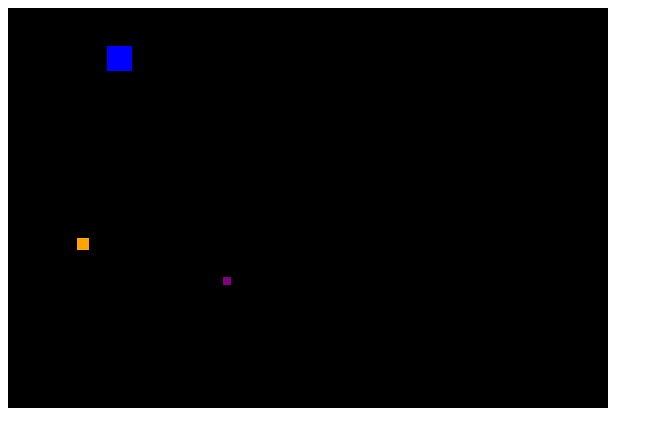
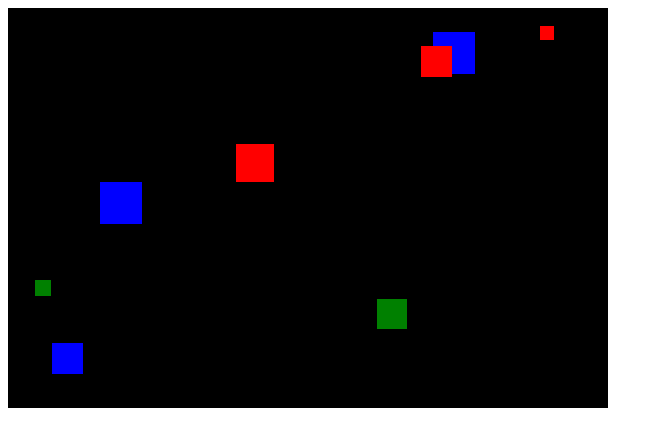
Before and after one commit to Jakecarn113/box_test, a plain HTML site: page index.html in a window 1280 px wide. Shown: the whole page, without its empty margins (0-663 px from the left). Drawn offline with Linux system fonts and the light colour scheme.

Commit message:
add game settins

```diff
--- a/index.html
+++ b/index.html
@@ -2,44 +2,47 @@
 <!DOCTYPE html>
 <html>
 <head>
-  <title>Circle Test</title>
+  <title>boxes</title>
   <style type="text/css">
-    canvas{
+    canvas {
       background-color: black;
     }
   </style>
 </head>
 <body>
-  <canvas id="canvas" height="400" width="600"></canvas>
+<canvas id="canvas" width="600" height="400"></canvas>
 
 <script type="text/javascript">
   var canvas = document.getElementById("canvas");
   var context = canvas.getContext("2d");
-    var maxSize = 40;
-    var colors = ["green","blue","red","purple","orange","yellow"]
-    var Maxdur = 100;
+  var colors = ["red","green","blue","black"];
   var boxes = [];
-    function createBox(){
+  var gameSettings = {
+    maxSize: 40,
+    maxDuration: 100,
+    numberOfBoxes: 10
+  }
+  function randomNum(n) {
+    return Math.floor(Math.random() * n);
+  }
+  function createBox() {
     return {
-        x: randomNum(canvas.width - maxSize),
-        y: randomNum(canvas.height - maxSize),
-        size: randomNum(maxSize) + 5,
+      x: randomNum(canvas.width - gameSettings.maxSize),
+      y: randomNum(canvas.height - gameSettings.maxSize),
+      size: randomNum(gameSettings.maxSize) + 10,
       color: colors[randomNum(colors.length)],
-        duration: randomNum(Maxdur) + 10
+      duration: randomNum(gameSettings.maxDuration) + 10
     }
   }
-    function randomNum(n){
-      return Math.floor(Math.random() * n);
-    }
-    function createBoxes(n){
-      for(i=0; i<n; i++){
+  function createBoxes(n) {
+    for (i = 0; i < n; i++) {
       boxes.push(createBox());
     }
   }
-    function drawBoxes(){
-      for(i=0; i<boxes.length; i++){
+  function drawBoxes() {
+    for (i = 0; i < boxes.length; i++) {
       context.fillStyle = boxes[i].color;
-        context.fillRect(boxes[i].x,boxes[i].y,boxes[i].size,boxes[i].size)
+      context.fillRect(boxes[i].x,boxes[i].y,boxes[i].size,boxes[i].size);
     }
   }
   function reduceDuration() {
@@ -50,15 +53,14 @@
       }
     }
   }
-
   function runGame() {
     context.clearRect(0,0,canvas.width,canvas.height);
     drawBoxes();
     reduceDuration();
     requestAnimationFrame(runGame);
   }
+  createBoxes(gameSettings.numberOfBoxes);
   runGame();
-    createBoxes(3);
 </script>
 </body>
 </html>
```
Lines whose indentation alone changed are shown as unchanged.
